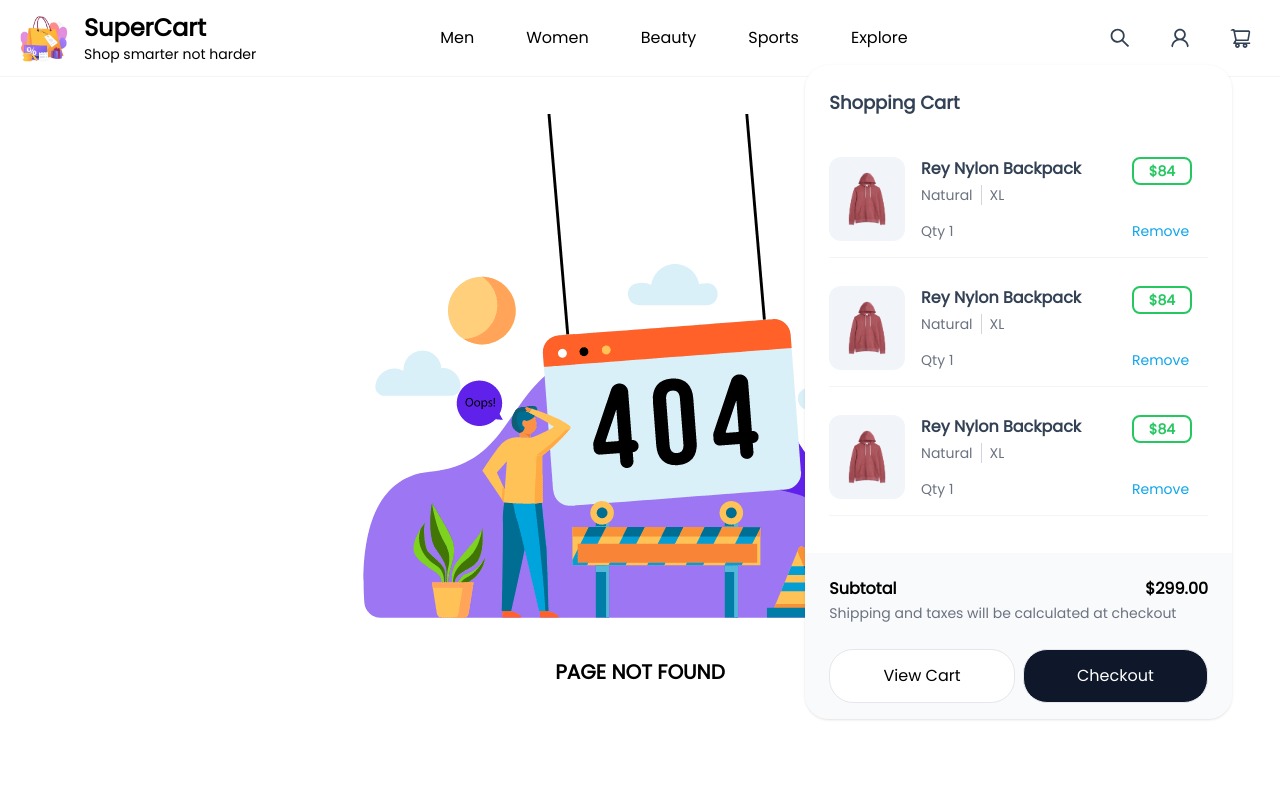
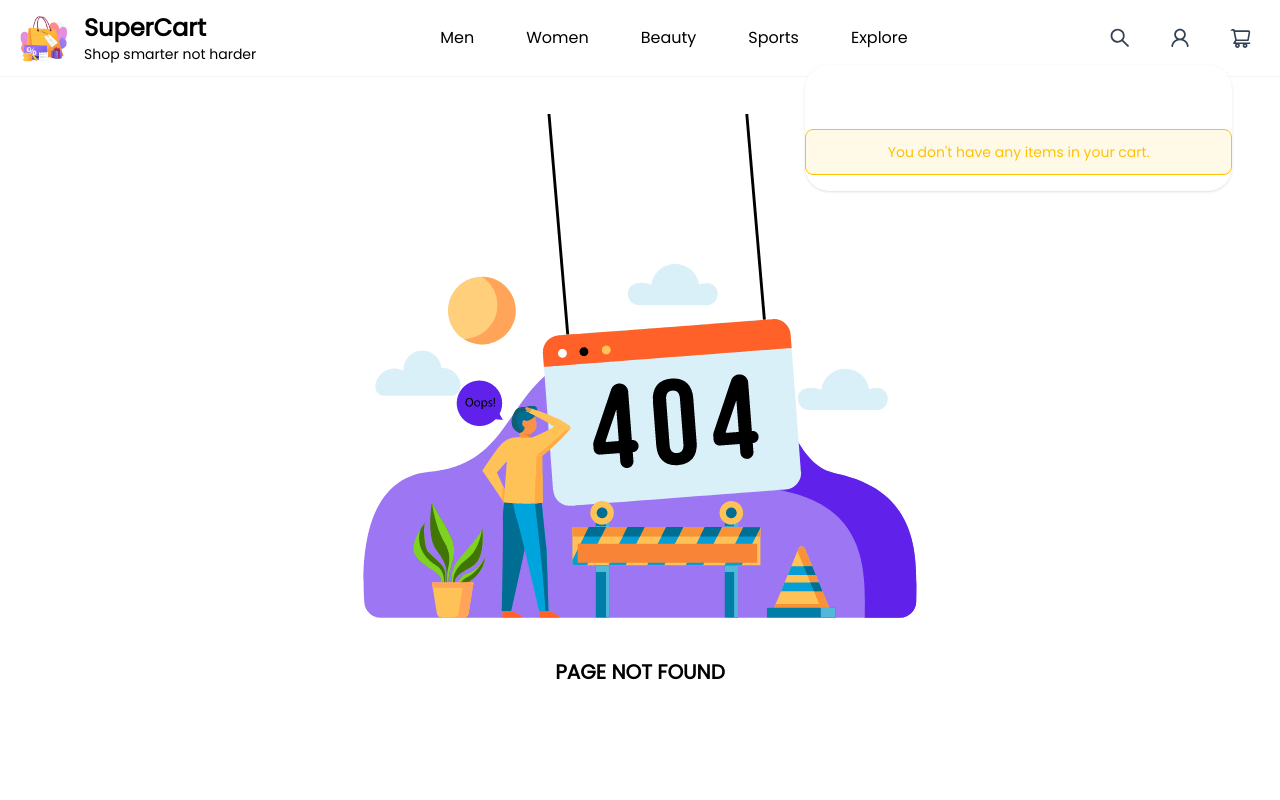
Before and after one commit to Muthoni77/supercart, a Next.js app: page / in a window 1280 px wide. Both pictures are taken after a click on the icon 1240 px from the left and 38 px from the top of the page. Shown: the top 800 px of the page. Built offline with nearby package versions, Linux system fonts and the light colour scheme.

Commit message:
empty cart state

```diff
--- a/components/Cart/CartPreview.tsx
+++ b/components/Cart/CartPreview.tsx
@@ -1,13 +1,17 @@
 import React from "react";
 import CartItem from "./CartItem";
 import PriceDetails from "./PriceDetails";
+import { useAppSelector } from "@/hooks";
 
 const CartPreview = () => {
+  const { products } = useAppSelector((state) => state.cart);
   //TODO
   //disable border bottom on last item and when item is only one
   return (
     <div className="w-1/3 bg-white fixed top-[65px]  rounded-3xl  right-12 shadow z-[50]">
-      <div className="w-full flex flex-col space-y-3 p-6">
+      <div className="w-full flex flex-col space-y-3 p-6"></div>
+      {products.length > 0 ? (
+        <>
           <span
             className="text-lg font-bold text-[#334155] "
             // style={{ marginBottom: "10px" }}
@@ -17,16 +21,15 @@ const CartPreview = () => {
           <div
             className="w-full max-h-[50vh] no-scrollbar"
             style={{ overflowY: "auto" }}
-        >
-          <CartItem />
-          <CartItem />
-          <CartItem />
-          <CartItem />
-          <CartItem />
-          <CartItem />
+          ></div>
+
+          <PriceDetails />
+        </>
+      ) : (
+        <div className="border border-[#ffc107] text-[#ffc107] text-sm bg-[#fffae8] rounded-lg p-3 my-4 flex items-center justify-center">
+          You don't have any items in your cart.
         </div>
-      </div>
-      <PriceDetails />
+      )}
     </div>
   );
 };
```
Lines whose indentation alone changed are shown as unchanged.
